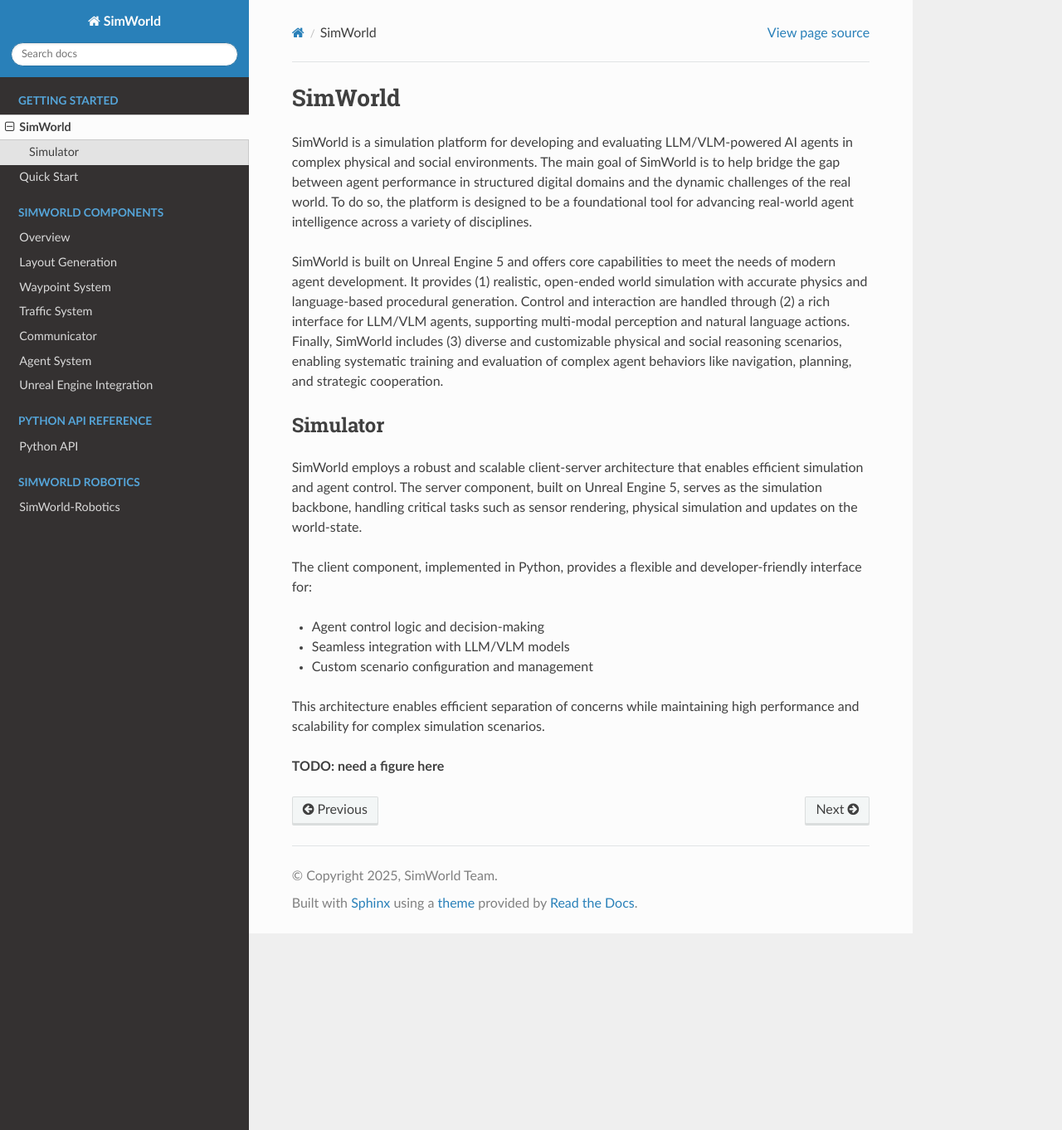
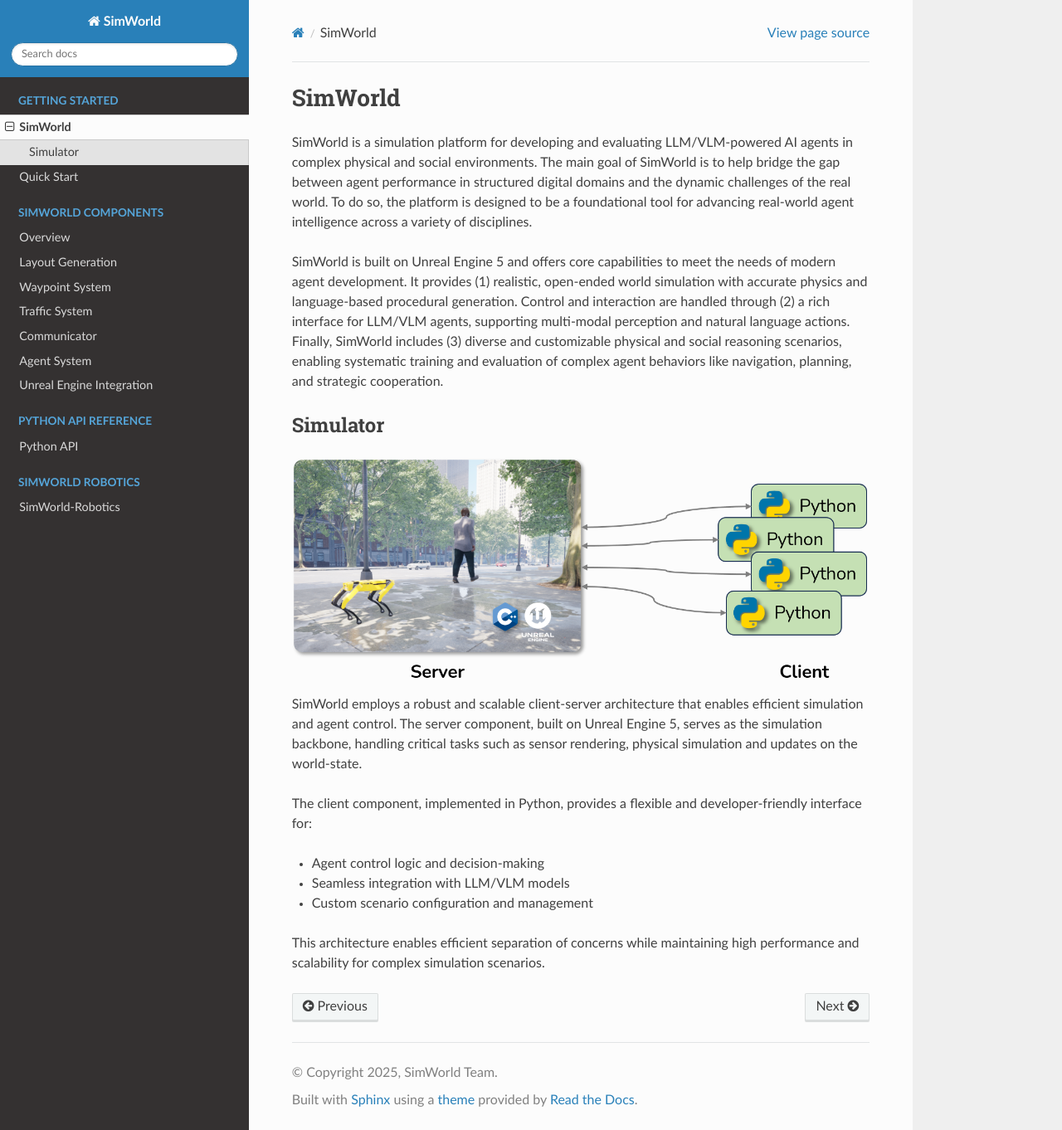
Before and after one commit to maitrix-org/SimWorld, a Sphinx documentation site: the page built from docs/source/getting_started/introduction.md, in a window 1280 px wide and 1362 px high. Shown: the whole window at 83% size. Built offline with Sphinx 7.4.7 and the Read the Docs theme 3.1.0, drawn with Linux system fonts in a browser that asks for light colours.

Commit message:
docs: add an image in introduction

````diff
--- a/docs/source/getting_started/introduction.md
+++ b/docs/source/getting_started/introduction.md
@@ -5,6 +5,11 @@
 SimWorld is built on Unreal Engine 5 and offers core capabilities to meet the needs of modern agent development. It provides (1) realistic, open-ended world simulation with accurate physics and language-based procedural generation. Control and interaction are handled through (2) a rich interface for LLM/VLM agents, supporting multi-modal perception and natural language actions. Finally, SimWorld includes (3) diverse and customizable physical and social reasoning scenarios, enabling systematic training and evaluation of complex agent behaviors like navigation, planning, and strategic cooperation.
 
 ## Simulator
+```{image} ../assets/architecture.png
+:width: 800px
+:align: center
+:alt: SimWorld Server-Client Architecture
+```
 
 SimWorld employs a robust and scalable client-server architecture that enables efficient simulation and agent control. The server component, built on Unreal Engine 5, serves as the simulation backbone, handling critical tasks such as sensor rendering, physical simulation and updates on the world-state.
 
@@ -14,5 +19,3 @@
 - Custom scenario configuration and management
 
 This architecture enables efficient separation of concerns while maintaining high performance and scalability for complex simulation scenarios.
-
-**TODO: need a figure here**
````
Also changed, not shown: docs/source/assets/architecture.png (added).
